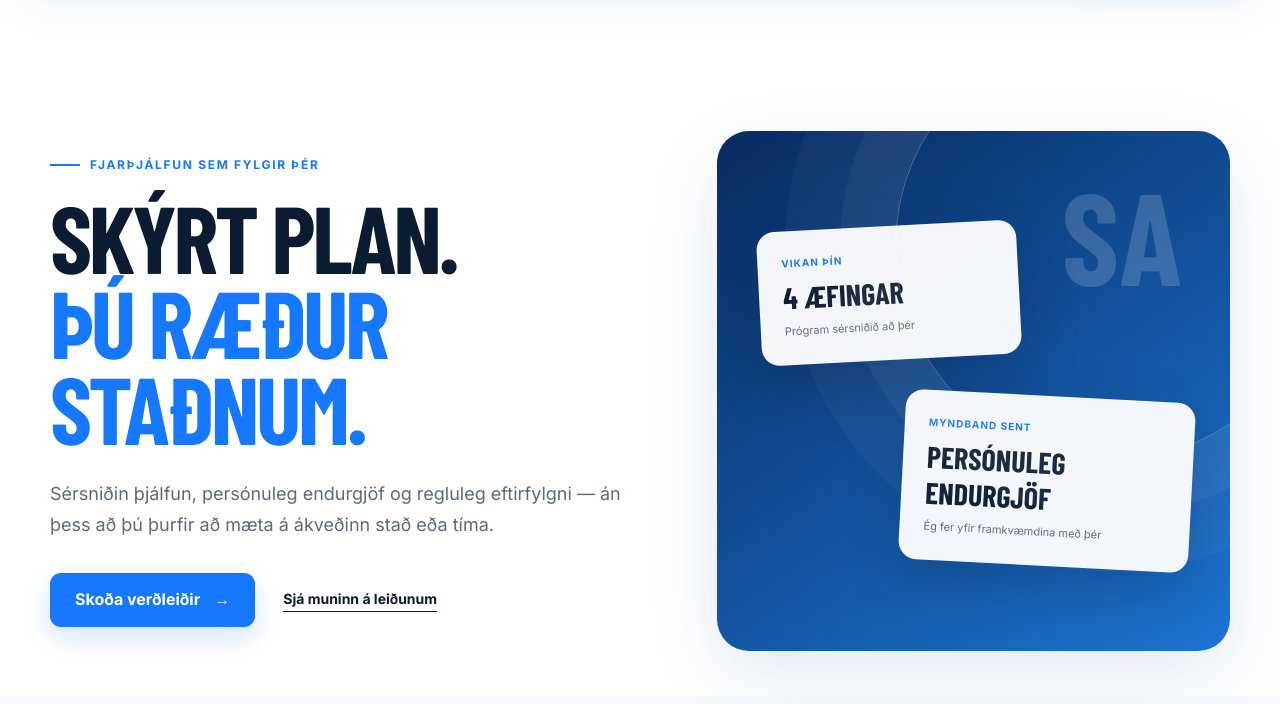
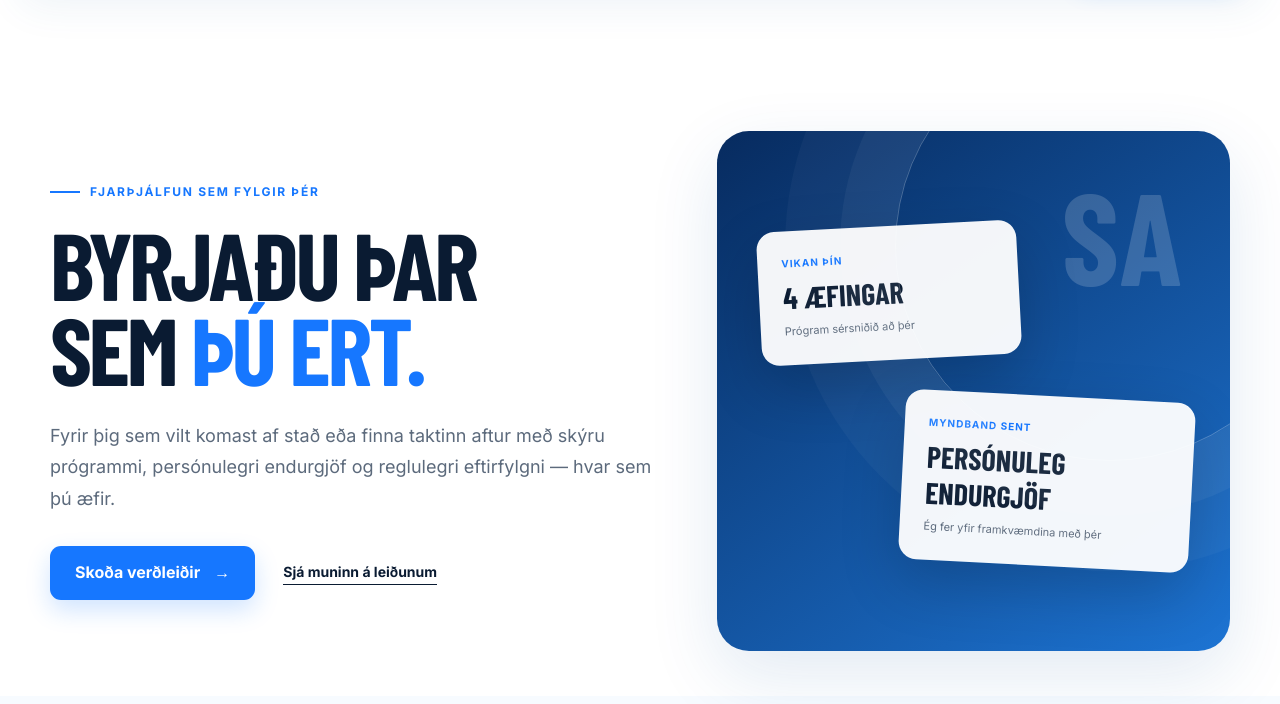
Before and after one commit to starnarpt/einkathjalfun, a website: page fjarthjalfun.html in a window 1280 px wide. Shown: the part 96-800 px from the top of the page. Drawn offline with nearby package versions, Linux system fonts and the light colour scheme; a web font is replaced by a local one.

Commit message:
Align online coaching with target audience

```diff
--- a/fjarthjalfun.html
+++ b/fjarthjalfun.html
@@ -3,7 +3,7 @@
   <head>
     <meta charset="UTF-8" />
     <meta name="viewport" content="width=device-width, initial-scale=1.0" />
-    <meta name="description" content="Fjarþjálfun hjá SA Fitness með sérsniðnu æfingaprógrammi, myndbandsgreiningu og reglulegri eftirfylgni." />
+    <meta name="description" content="Fjarþjálfun hjá SA Fitness fyrir þig sem vilt byrja eða finna taktinn aftur með skýru prógrammi og persónulegri eftirfylgni." />
     <meta name="theme-color" content="#f4f9ff" />
     <title>Fjarþjálfun — SA Fitness</title>
     <link rel="preconnect" href="https://fonts.googleapis.com" />
@@ -20,7 +20,7 @@
 
     <main>
       <section class="subpage-hero remote-hero section-shell">
-        <div class="subpage-copy reveal"><p class="eyebrow"><span></span> Fjarþjálfun sem fylgir þér</p><h1>Skýrt plan.<br /><em>Þú ræður staðnum.</em></h1><p>Sérsniðin þjálfun, persónuleg endurgjöf og regluleg eftirfylgni — án þess að þú þurfir að mæta á ákveðinn stað eða tíma.</p><div class="hero-actions"><a class="button" href="index.html#fjar-val">Skoða verðleiðir <span>→</span></a><a class="text-link" href="#munurinn">Sjá muninn á leiðunum</a></div></div>
+        <div class="subpage-copy reveal"><p class="eyebrow"><span></span> Fjarþjálfun sem fylgir þér</p><h1>Byrjaðu þar<br />sem <em>þú ert.</em></h1><p>Fyrir þig sem vilt komast af stað eða finna taktinn aftur með skýru prógrammi, persónulegri endurgjöf og reglulegri eftirfylgni — hvar sem þú æfir.</p><div class="hero-actions"><a class="button" href="index.html#fjar-val">Skoða verðleiðir <span>→</span></a><a class="text-link" href="#munurinn">Sjá muninn á leiðunum</a></div></div>
         <div class="remote-visual reveal"><div class="remote-card remote-card-main"><small>Vikan þín</small><strong>4 æfingar</strong><span>Prógram sérsniðið að þér</span></div><div class="remote-card remote-card-feedback"><small>Myndband sent</small><strong>Persónuleg endurgjöf</strong><span>Ég fer yfir framkvæmdina með þér</span></div><div class="remote-ring"></div><div class="remote-mark">SA</div></div>
       </section>
 
```
